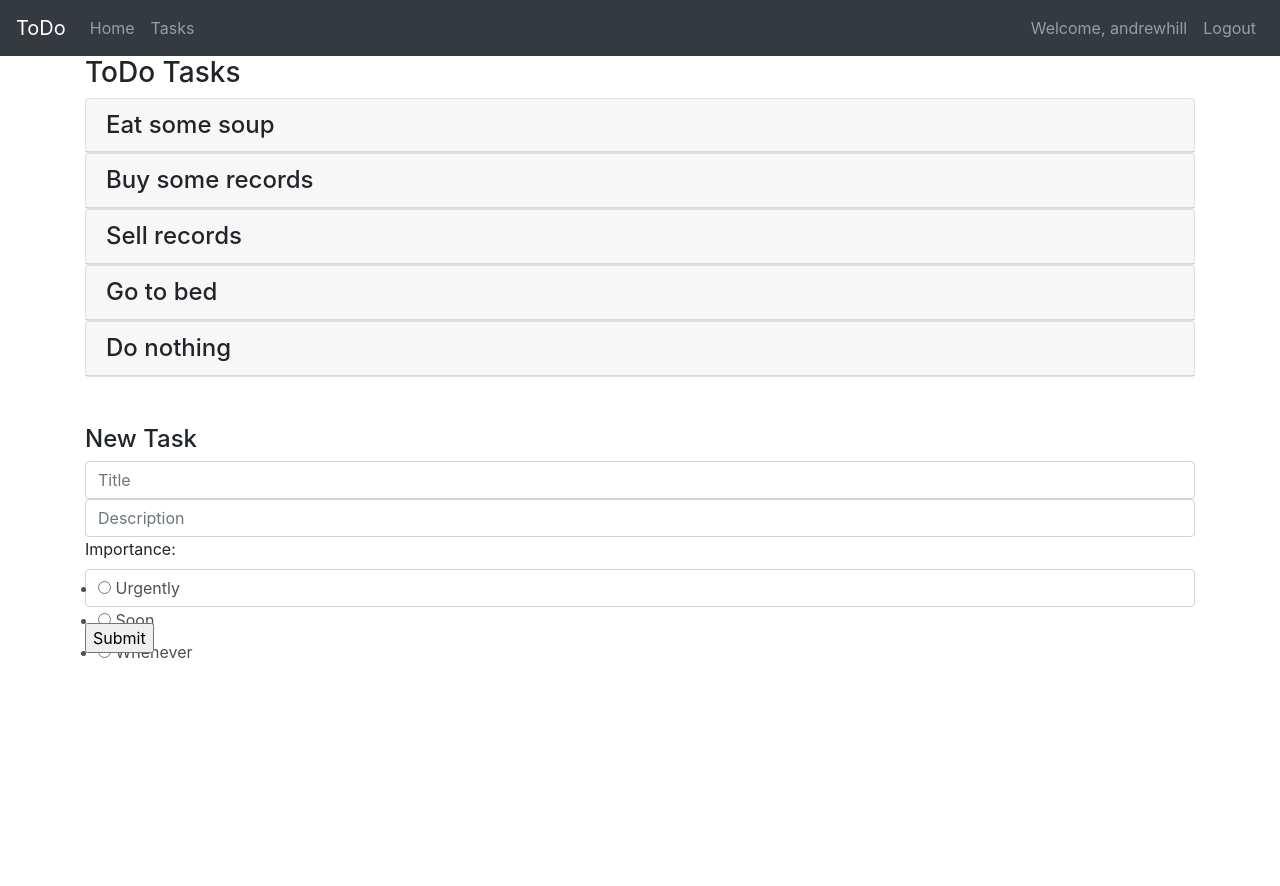
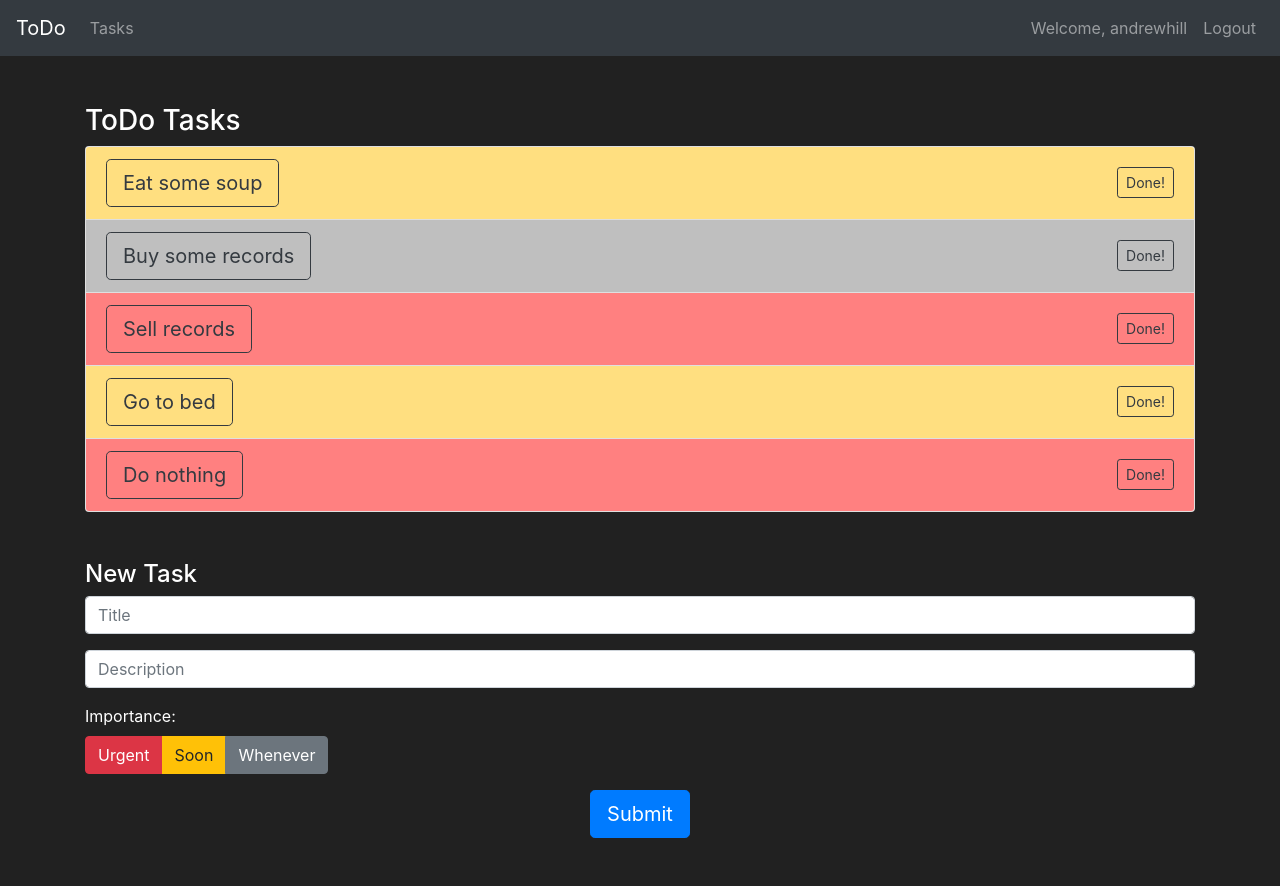
Before and after one commit to kwkbarker/todolist, a Flask app: page /tasks in a window 1280 px wide. Before the commit the page ends 658 px from the top, so only its background shows below. Run offline with Flask 2, Linux system fonts and the light colour scheme; a user stored in the database is signed in; data comes from the database, SQL or seed files in the repository; both versions use the stored data as it was after the commit; some libraries are stand-ins or nearby versions.

Commit message:
mostly finished

```diff
--- a/todolist/forms.py
+++ b/todolist/forms.py
@@ -30,5 +30,6 @@ class LoginForm(FlaskForm):
 class TaskForm(FlaskForm):
     title = StringField(label='Title:', validators=[DataRequired()])
     description = StringField(label='Description:')
-    importance = RadioField(label='Importance:', choices=[(1,'Urgently'), (2,'Soon'), (3,'Whenever')])
-    submit = SubmitField(label='Submit')
+    importance = RadioField(label='Importance:')
+    kill = StringField()
+    subbutt = SubmitField(label='Submit')
--- a/todolist/models.py
+++ b/todolist/models.py
@@ -1,6 +1,8 @@
-from todolist import db, login_manager
+from todolist import db, login_manager, admin
 from todolist import bcrypt
 from flask_login import UserMixin
+from flask_admin.contrib.sqla import ModelView
+
 
 @login_manager.user_loader
 def load_user(user_id):
@@ -33,8 +35,11 @@ class Task(db.Model):
     id = db.Column(db.Integer(), primary_key=True)
     title = db.Column(db.String(length=128), nullable=False)
     description = db.Column(db.String(length=1024), nullable=False)
-    importance = db.Column(db.Integer())
+    importance = db.Column(db.String(length=12), nullable=False)
     user = db.Column(db.Integer(), db.ForeignKey('user.id'))
 
     def __repr__(self):
         return self.title
+
+admin.add_view(ModelView(User, db.session))
+admin.add_view(ModelView(Task, db.session))
--- a/todolist/routes.py
+++ b/todolist/routes.py
@@ -1,6 +1,5 @@
 from flask.globals import request
-from todolist import app
-from todolist import db
+from todolist import app, db, login_manager
 from flask import render_template, redirect, url_for, session, flash, request
 from todolist.models import Task, User
 from todolist.forms import LoginForm, RegisterForm, TaskForm
@@ -9,9 +8,11 @@ from flask_login import login_user
 
 @app.route('/')
 @app.route('/index')
-@app.route('/home')
 def home():
-    return render_template('home.html')
+    if session.get('user_id') == True:
+        return redirect(url_for('tasks'))
+    else:
+        return redirect(url_for('login'))
 
 
 @app.route('/tasks', methods=['GET','POST'])
@@ -19,12 +20,22 @@ def home():
 def tasks():
     form = TaskForm()
     if request.method == "POST":
-        task = Task(title=form.title.data,
-                    description=form.description.data,
-                    importance=form.importance.data)
-        db.session.add(task)
-        db.session.commit()
-    print(session['user_id'])
+        print(form.kill.data)
+        if form.kill.data != "":
+            print(form.kill.data)
+            done_task = Task.query.filter_by(id=form.kill.data).first()
+            db.session.delete(done_task)
+            db.session.commit()
+        else:
+            if form.title.data != '':
+                task = Task(title=form.title.data,
+                            description=form.description.data,
+                            importance=form.importance.data,
+                            user=session['user_id'])
+
+                db.session.add(task)
+                db.session.commit()
+
     tasks = Task.query.filter_by(user=User.query.filter_by(id=session['user_id']).first().id).all()
     print(f'tasks = {tasks}')
 
@@ -68,3 +79,15 @@ def login():
 def logout():
     session.clear()
     return redirect('/')
+
+# class AdminView(BaseView):
+    @expose('/')
+    def index(self):
+        return self.render('index.html')
+
+    def is_accessible(self):
+        return login_manager.current_user.is_authenticated()
+
+    def inaccessible_callback(self, name, **kwargs):
+        # redirect to login page if user doesn't have access
+        return redirect(url_for('login', next=request.url))
--- a/todolist/static/styles.css
+++ b/todolist/static/styles.css
@@ -0,0 +1,16 @@
+body {
+    background-color: #212121;
+    color: white
+}
+
+.card .bg-danger {
+    background-color: #ff8080 !important;
+}
+
+.card .bg-warning {
+    background-color: #ffdf80 !important;
+}
+
+.card .bg-secondary {
+    background-color: #bfbfbf !important;
+}
--- a/todolist/templates/base.html
+++ b/todolist/templates/base.html
@@ -4,7 +4,7 @@
         <meta charset="utf-8">
         <meta name="viewport" content="width=device-width", initial-scale=1>
         <link rel="stylesheet" href="https://cdn.jsdelivr.net/npm/bootstrap@4.5.3/dist/css/bootstrap.min.css" integrity="sha384-TX8t27EcRE3e/ihU7zmQxVncDAy5uIKz4rEkgIXeMed4M0jlfIDPvg6uqKI2xXr2" crossorigin="anonymous">
-        <link rel="stylesheet" type="text/css" href="/static/styles.css">
+        <link rel="stylesheet" type="text/css" href="/todolist/static/styles.css">
         <title>
             {% block title %}
 
@@ -13,15 +13,12 @@
    </head>
    <body>
     <nav class="navbar navbar-expand-md navbar-dark bg-dark">
-        <a class="navbar-brand" href="#">ToDo</a>
+        <a class="navbar-brand" href="/">ToDo</a>
         <button class="navbar-toggler" type="button" data-toggle="collapse" data-target="#navbarNav">
             <span class="navbar-toggler-icon"></span>
         </button>
         <div class="collapse navbar-collapse" id="navbarNav">
             <ul class="navbar-nav mr-auto">
-                <li class="nav-item">
-                    <a class="nav-link" href="{{ url_for('home') }}">Home</a>
-                </li>
                 <li class="nav-item">
                     <a class="nav-link" href="{{ url_for('tasks') }}">Tasks</a>
                 </li>
@@ -67,11 +64,8 @@
 
         <!-- Optional JavaScript -->
         <!-- jQuery first, then Popper.js, then Bootstrap JS -->
-        <script src='https://kit.fontawesome.com/a076d05399.js'></script>
         <script src="https://code.jquery.com/jquery-3.5.1.slim.min.js" integrity="sha384-DfXdz2htPH0lsSSs5nCTpuj/zy4C+OGpamoFVy38MVBnE+IbbVYUew+OrCXaRkfj" crossorigin="anonymous"></script>
         <script src="https://cdn.jsdelivr.net/npm/popper.js@1.16.1/dist/umd/popper.min.js" integrity="sha384-9/reFTGAW83EW2RDu2S0VKaIzap3H66lZH81PoYlFhbGU+6BZp6G7niu735Sk7lN" crossorigin="anonymous"></script>
         <script src="https://stackpath.bootstrapcdn.com/bootstrap/4.5.2/js/bootstrap.min.js" integrity="sha384-B4gt1jrGC7Jh4AgTPSdUtOBvfO8shuf57BaghqFfPlYxofvL8/KUEfYiJOMMV+rV" crossorigin="anonymous"></script>
-
     </body>
-
 </html>
--- a/todolist/templates/tasks.html
+++ b/todolist/templates/tasks.html
@@ -1,66 +1,110 @@
 {% extends 'base.html' %}
 
-{% block title %}ToDo Tasks{% endblock %}
+{% block title %}
+    ToDo Tasks
+{% endblock %}
 
 {% block content %}
+
 <div class='container'>
     <div class="row row-content mb-5">
         <div class='col-12'>
 
-            <h3>ToDo Tasks</h3>
+            <h3 class="mt-5">ToDo Tasks</h3>
 
-            <div id='accordion'>
+            <div class='accordion' id='accordion-tasks'>
+
                 {% if tasks %}
                     {% for task in tasks %}
+
                     <div class='card'>
-                    <div class="card-header" role='tab'>
-                        <h4 class='mb-0' data-toggle="collapse" data-target='#{{ task.id }}'>
+                        <div class="card-header bg-{{ task.importance }} align-content-center" role='tab' id="heading{{ task.id }}">
+                            <div class="row">
+
+                                <div class='col-12 col-sm-8 col-md-10 text-left align-content-center'>
+                                    <h4 class='mb-0 text-white'>
+                                        <a type='button' class='btn btn-outline-dark btn-lg collapsed'
+                                            data-toggle='collapse' data-target='#panel{{ task.id }}'
+                                            aria-expanded="false" aria-controls="{{ task.id }}">
                                             {{ task.title }}
+                                        </a>
                                     </h4>
                                 </div>
-                    <div role='tabpanel' class='collapse' id='{{ task.id }}' data-parent='#accordion'>
+                                <div class='col-12 col-sm-4 col-md-2 text-right align-content-center'><form method='POST'><button class='btn btn-sm btn-outline-dark' name="kill" value='{{ task.id }}'>Done!</button></div></form>
+
+                            </div>
+                        </div>
+
+                        <div role='tabpanel' class='collapse text-black-50' aria-labelledby='heading{{ task.id }}'
+                            id='panel{{ task.id }}' data-parent='#accordion-tasks'>
                             <div class='card-body'>
-                            <p class='d-none d-sm-block'>{{ task.description }}</p>
+                                {{ task.description }}
                             </div>
                         </div>
                     </div>
 
                     {% endfor %}
-
                 {% endif %}
-
 
             </div>
         </div>
-
     </div>
 
-    <div class="row row-content">
+    <div class="row row-content mb-5">
         <div class="col-12">
+
             <h4>New Task</h4>
-            <form class="task-form">
+
+            <form id="task_form" method='POST'>
                 {{ form.hidden_tag() }}
-                {{ form.csrf_token() }}
 
-                <div class="row-content justify-content-center">
-                    {{ form.title(class="form-control", placeholder="Title") }}
-                    {{ form.description(class="form-control", placeholder="Description") }}
+                <div class="row-content justify-content-center mb-3">
+
+                    <p>{{ form.title(class="form-control", placeholder="Title") }}</p>
+
+                    <p>{{ form.description(class="form-control", placeholder="Description") }}</p>
+
+                    <div class='row row-content' style="display: inline-block;">
+                        <div class='col-sm-2'>
                             {{ form.importance.label() }}
-                    {{ form.importance(class="form-control") }}
                         </div>
-                <div>
-                    {{ form.submit }}
+                        <div class='col-sm-1'></div>
+                        <div class='btn-group btn-group-toggle col-sm-9' data-toggle='buttons'>
+                            <label class='btn btn-danger'>
+                                <input type='radio' name='importance' value='danger'>Urgent
+                            </label>
+                            <label class='btn btn-warning'>
+                                <input type='radio' name='importance' value='warning'>Soon
+                            </label>
+                            <label class='btn btn-secondary'>
+                                <input type='radio' name='importance' value='secondary'>Whenever
+                            </label>
                         </div>
+                    </div>
+                </div>
+
+                <div class="row row-content justify-content-center">{{ form.subbutt(class="btn btn-lg btn-primary", onclick='submitForm()') }}</div>
 
             </form>
         </div>
     </div>
+</div>
+
+<script>
+    function submitForm() {
+        document.getElementById('task_form').submit();
+        document.getElementById('task_form').reset();
+    }
 
 
+    // document.addEventListener('DOMContentLoaded', () => {
+    //     clearFields();
+    // })
 
-
-</div>
-
-
+    // function clearFields() {
+    //     document.getElementById('title').value = '';
+    //     document.getElementById('description').value = '';
+    // }
+</script>
 
 {% endblock %}
```
Also changed, not shown: todolist/__init__.py (+11 -2 lines), todolist/todolist.db, 2 other files. Lines whose indentation alone changed are shown as unchanged.
